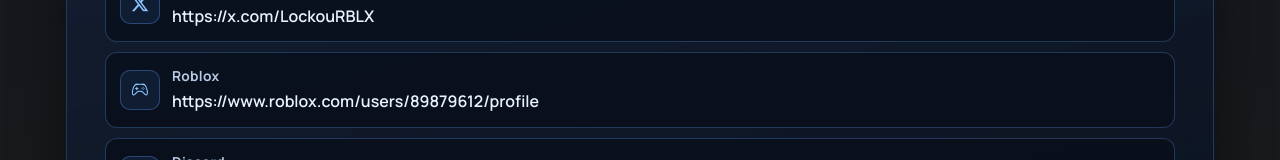
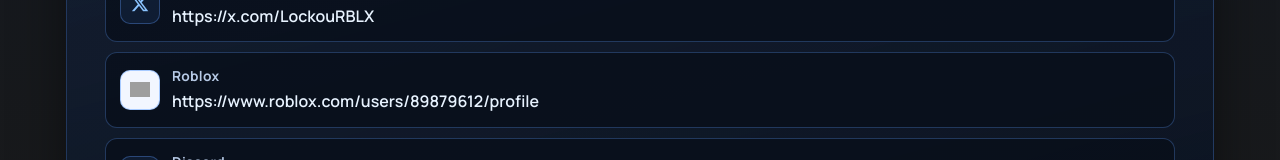
Before and after one commit to LockouDev/Lockou-Vercel, a React (Vite) app: page / in a window 1280 px wide. Shown: the part 1206-1366 px from the top of the page. Built offline with nearby package versions, Linux system fonts and the light colour scheme; grey boxes are pictures that could not be loaded.

Commit message:
feat: update Roblox contact icon with image and new styling

```diff
--- a/src/App.jsx
+++ b/src/App.jsx
@@ -101,7 +101,15 @@
               </div>
             </li>
             <li>
-              <i className="bi bi-controller contact-icon" aria-hidden="true"></i>
+              <span className="contact-icon contact-icon--roblox" aria-hidden="true">
+                <img
+                  width="50"
+                  height="50"
+                  src="https://img.icons8.com/ios-filled/50/roblox.png"
+                  alt="roblox"
+                  className="contact-icon-image"
+                />
+              </span>
               <div className="contact-content">
                 <span>Roblox</span>
                 <a
--- a/src/styles.css
+++ b/src/styles.css
@@ -404,6 +404,17 @@
   font-size: 1.05rem;
 }
 
+.contact-icon-image {
+  width: 20px;
+  height: 20px;
+  object-fit: contain;
+}
+
+.contact-icon--roblox {
+  background: #f2f6ff;
+  border-color: rgba(130, 179, 255, 0.66);
+}
+
 .contact-content {
   display: grid;
   gap: 2px;
```
